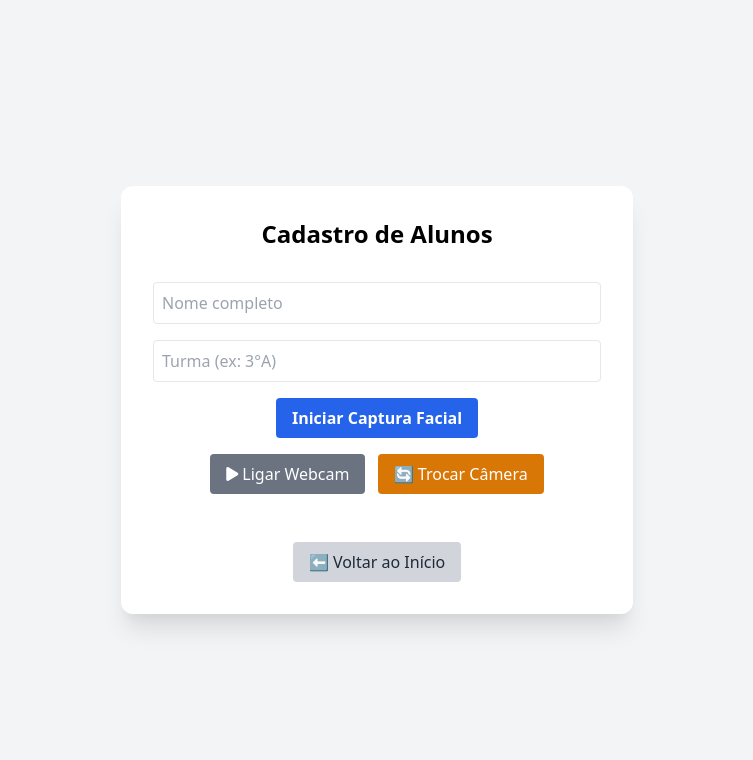
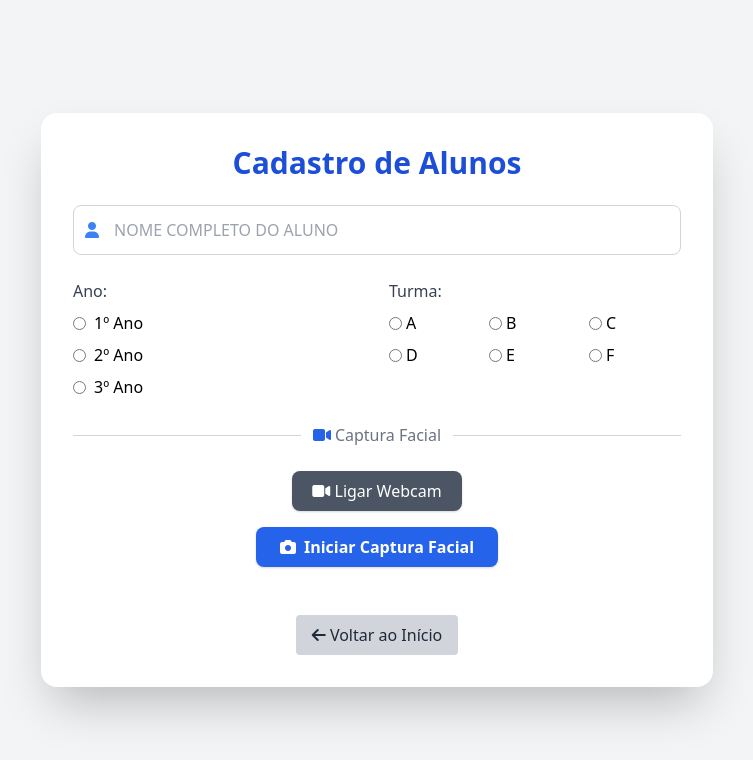
Before and after one commit to angelluzk/reconhecimento_facial, a Flask app: page /cadastro in a window 1280 px wide. Shown: the top 760 px of the page, without its empty margins (263-1016 px from the left). Run offline with Flask 3, Linux system fonts and the light colour scheme; some libraries are stand-ins or nearby versions.

Commit message:
Commit: Atualizações e Correções importantes

```diff
--- a/modulo1_reconhecimento/cadastro.py
+++ b/modulo1_reconhecimento/cadastro.py
@@ -59,12 +59,14 @@ def gerar_embedding(face_img):
         return None
     return faces[0].embedding
 
-def processar_cadastro_web(nome, turma, turno, imagem_bytes, index):
+def processar_cadastro_web(nome, ano, turma_letra, turno, imagem_bytes, index):
     turno = (turno or '').strip()
     if not turno:
         turno = 'integral'
 
-    nome_formatado = nome.strip()
+    turma = f"{ano} {turma_letra}"
+
+    nome_formatado = nome.strip().upper()
     nome_arquivo = nome_para_arquivo(nome_formatado)
 
     caminho_foto, face_img = salvar_foto_no_disco(nome_arquivo, index, imagem_bytes)
--- a/web/app.py
+++ b/web/app.py
@@ -146,11 +146,12 @@ def cadastrar_aluno():
     try:
         nome = request.form['nome']
         turno = request.form['turno']
+        ano = request.form['ano']
         turma = request.form['turma']
         index = int(request.form.get('index', '1'))
         imagem_bytes = request.files['foto'].read()
 
-        processar_cadastro_web(nome, turma, turno, imagem_bytes, index)
+        processar_cadastro_web(nome, ano, turma, turno, imagem_bytes, index)
 
         if index == 10:
             total = recarregar_embeddings()
--- a/web/static/css/cadastro.css
+++ b/web/static/css/cadastro.css
@@ -4,7 +4,7 @@
 
 #video {
   border: 2px solid #D1D5DB;
-    box-shadow: 0 2px 4px rgba(0,0,0,0.1);
+  box-shadow: 0 2px 8px rgba(0, 0, 0, 0.1);
   border-radius: 0.5rem;
 }
 
@@ -20,7 +20,7 @@
   display: flex;
   align-items: center;
   justify-content: center;
-    box-shadow: 0 1px 2px rgba(0,0,0,0.1);
+  box-shadow: 0 1px 2px rgba(0, 0, 0, 0.1);
   transition: background-color 0.2s, color 0.2s;
 }
 
@@ -28,3 +28,18 @@
   background-color: #f3f4f6;
   color: #EF4444;
 }
+
+.radio-group label {
+  margin-right: 10px;
+  font-weight: normal;
+}
+
+#loader .fa-spinner {
+  animation: spin 1s linear infinite;
+}
+
+@keyframes spin {
+  to {
+    transform: rotate(360deg);
+  }
+}
--- a/web/static/js/cadastro.js
+++ b/web/static/js/cadastro.js
@@ -9,8 +9,8 @@ const repetirBtn = document.getElementById('repetirCadastro');
 const successSound = document.getElementById('successSound');
 const botaoWebcam = document.getElementById('botao-webcam');
 const botaoCaptura = document.getElementById('botao-captura');
-const botaoTrocarCamera = document.getElementById('botao-trocar-camera');
 const fecharModalBtn = document.getElementById('fecharModal');
+const loader = document.getElementById('loader');
 
 let stream = null;
 let webcamLigada = false;
@@ -49,37 +49,32 @@ botaoWebcam.addEventListener("click", () => {
   webcamLigada ? desligarWebcam() : ligarWebcam();
 });
 
-botaoTrocarCamera.addEventListener("click", () => {
-  cameraFrontal = !cameraFrontal;
-  if (webcamLigada) ligarWebcam();
-});
-
-navigator.mediaDevices.enumerateDevices().then(devices => {
-  const cameras = devices.filter(device => device.kind === 'videoinput');
-  if (cameras.length <= 1) {
-    botaoTrocarCamera.classList.add('hidden');
-  }
-});
-
-form.addEventListener('submit', async e => {
+botaoCaptura.addEventListener('click', async e => {
   e.preventDefault();
   if (bloqueado) return;
   bloqueado = true;
 
   if (!webcamLigada) {
-    alert("Ligue a webcam antes de iniciar a captura!!");
+    alert("Ligue a webcam antes de iniciar a captura!");
     bloqueado = false;
     return;
   }
 
   previewContainer.innerHTML = "";
+
   const formData = new FormData(form);
-  const nomeOriginal = formData.get('nome').trim();
+
+  const nomeOriginal = formData.get('nome').trim().toUpperCase();
   const turno = formData.get('turno') || 'integral';
-  const turma = formData.get('turma');
 
-  if (!nomeOriginal || !turma) {
-    alert("Preencha todos os campos!!");
+  const anoSelecionado = form.querySelector('input[name="ano"]:checked');
+  const turmaSelecionada = form.querySelector('input[name="turma"]:checked');
+
+  const ano = anoSelecionado ? anoSelecionado.value : "";
+  const turma = turmaSelecionada ? turmaSelecionada.value : "";
+
+  if (!nomeOriginal || !ano || !turma) {
+    alert("Preencha todos os campos!");
     bloqueado = false;
     return;
   }
@@ -89,8 +84,10 @@ form.addEventListener('submit', async e => {
     .replace(/\W+/g, "_")
     .replace(/^_+|_+$/g, "");
 
-  statusText.textContent = "📸 Iniciando captura de imagens...";
   const totalFotos = 10;
+
+  if (loader) loader.classList.remove("hidden");
+  statusText.innerHTML = '<i class="fas fa-camera mr-1"></i> Iniciando captura de imagens...';
 
   for (let i = 1; i <= totalFotos; i++) {
     await new Promise(r => setTimeout(r, 500));
@@ -110,19 +107,27 @@ form.addEventListener('submit', async e => {
     uploadData.append('foto', blob, `${nomeArquivo}_${i}.jpg`);
     uploadData.append('nome', nomeOriginal);
     uploadData.append('turno', turno);
+    uploadData.append('ano', ano);
     uploadData.append('turma', turma);
     uploadData.append('index', i);
     uploadData.append('total', totalFotos);
 
-    await fetch('/cadastrar_aluno', {
+    const resposta = await fetch('/cadastrar_aluno', {
       method: 'POST',
       body: uploadData
     });
 
-    statusText.textContent = `📷 Captura ${i}/${totalFotos}`;
+    const json = await resposta.json();
+    if (!resposta.ok || !json.sucesso) {
+      alert(`Erro ao enviar imagem ${i}: ${json.erro || resposta.statusText}`);
+      break;
+    }
+
+    statusText.innerHTML = `<i class="fas fa-camera mr-1"></i> Captura ${i}/${totalFotos}`;
   }
 
   statusText.textContent = "";
+  if (loader) loader.classList.add("hidden");
   successSound.play();
   mostrarModal();
   desligarWebcam();
--- a/web/templates/cadastro.html
+++ b/web/templates/cadastro.html
@@ -5,20 +5,32 @@
   <meta charset="UTF-8" />
   <meta name="viewport" content="width=device-width, initial-scale=1.0" />
   <title>Cadastro de Alunos</title>
+
   <link href="https://cdn.jsdelivr.net/npm/tailwindcss@2.2.19/dist/tailwind.min.css" rel="stylesheet">
   <link rel="stylesheet" href="{{ url_for('static', filename='css/cadastro.css') }}">
+  <link rel="stylesheet" href="https://cdnjs.cloudflare.com/ajax/libs/font-awesome/6.5.0/css/all.min.css"
+    integrity="sha512-Avb2QiuDEEvB4bZJYdft2mNjVShBftLdPG8FJ0V7irTLQ8Uo0qcPxh4Plq7G5tGm0rU+1SPhVotteLpBERwTkw=="
+    crossorigin="anonymous" referrerpolicy="no-referrer" />
 </head>
 
 <body class="bg-gray-100 flex items-center justify-center min-h-screen">
-  <div class="bg-white shadow-xl rounded-xl p-8 w-full max-w-lg space-y-4">
-    <h1 class="text-2xl font-bold text-center">Cadastro de Alunos</h1>
+  <div class="bg-white shadow-2xl rounded-2xl p-8 w-full max-w-2xl space-y-6">
 
-    <form id="cadastro-form" class="space-y-4">
+    <h1 class="text-3xl font-bold text-center text-blue-700 mb-4">Cadastro de Alunos</h1>
+
+    <form id="cadastro-form" class="space-y-6 relative">
+
       <input type="hidden" name="turno" value="integral">
-      <input type="text" name="nome" placeholder="Nome completo" class="w-full p-2 border rounded" required>
 
-      <!-- Campo de turno comentado temporariamente -->
-      <!--
+      <div class="relative">
+        <span class="absolute inset-y-0 left-0 flex items-center pl-3 text-blue-500">
+          <i class="fa-solid fa-user"></i>
+        </span>
+        <input type="text" name="nome" placeholder="Nome completo do aluno" required
+          class="w-full pl-10 pr-4 py-3 border border-gray-300 rounded-lg focus:ring-2 focus:ring-blue-300 transition uppercase" />
+      </div>
+
+      <!-- Campo de turno comentado temporariamente
       <select name="turno" class="w-full p-2 border rounded" required>
         <option value="">Selecione o turno</option>
         <option value="manhã">Manhã</option>
@@ -27,49 +39,98 @@
       </select>
       -->
 
-      <input type="text" name="turma" placeholder="Turma (ex: 3°A)" class="w-full p-2 border rounded" required>
+      <div class="grid grid-cols-1 md:grid-cols-2 gap-6">
+        <div>
+          <label class="block text-gray-700 font-medium mb-2">Ano:</label>
+          <div class="space-y-2">
+            <label class="flex items-center space-x-2">
+              <input type="radio" name="ano" value="1º" required class="form-radio text-blue-600">
+              <span>1º Ano</span>
+            </label>
+            <label class="flex items-center space-x-2">
+              <input type="radio" name="ano" value="2º" class="form-radio text-blue-600">
+              <span>2º Ano</span>
+            </label>
+            <label class="flex items-center space-x-2">
+              <input type="radio" name="ano" value="3º" class="form-radio text-blue-600">
+              <span>3º Ano</span>
+            </label>
+          </div>
+        </div>
+
+        <div>
+          <label class="block text-gray-700 font-medium mb-2">Turma:</label>
+          <div class="grid grid-cols-3 gap-2">
+            {% for turma in ['A', 'B', 'C', 'D', 'E', 'F'] %}
+            <label class="flex items-center space-x-1">
+              <input type="radio" name="turma" value="{{ turma }}" required class="form-radio text-blue-600">
+              <span>{{ turma }}</span>
+            </label>
+            {% endfor %}
+          </div>
+        </div>
+      </div>
+
+      <div class="relative my-8">
+        <div class="absolute inset-0 flex items-center">
+          <div class="w-full border-t border-gray-300"></div>
+        </div>
+        <div class="relative flex justify-center">
+          <span class="bg-white px-3 text-gray-500 font-medium">
+            <i class="fa-solid fa-video mr-1 text-blue-600"></i>Captura Facial
+          </span>
+        </div>
+      </div>
+
+      <div id="webcam-container" class="relative space-y-4">
+
+        <div id="loader"
+          class="hidden absolute inset-0 flex items-center justify-center bg-white bg-opacity-80 z-20 rounded-lg">
+          <div class="animate-pulse text-blue-600 flex items-center gap-2 text-lg font-semibold">
+            <i class="fa-solid fa-spinner fa-spin fa-lg"></i>
+            Processando...
+          </div>
+        </div>
 
         <div class="text-center">
+          <button type="button" id="botao-webcam"
+            class="bg-gray-600 hover:bg-gray-700 text-white px-5 py-2 rounded-lg shadow transition transform hover:scale-105">
+            <i class="fa-solid fa-video"></i> Ligar Webcam
+          </button>
+        </div>
+
+        <video id="video" autoplay playsinline class="rounded w-full hidden shadow-lg border"></video>
+        <canvas id="canvas" class="hidden"></canvas>
+
+        <div class="flex justify-center">
           <button type="submit" id="botao-captura"
-          class="bg-blue-600 hover:bg-blue-700 text-white font-bold py-2 px-4 rounded">
+            class="bg-blue-600 hover:bg-blue-700 text-white font-bold py-2 px-6 rounded-lg shadow transition duration-300 transform hover:scale-105 flex items-center gap-2">
+            <i class="fa-solid fa-camera"></i>
             Iniciar Captura Facial
           </button>
         </div>
-    </form>
+
+        <div id="preview-container" class="grid grid-cols-2 sm:grid-cols-3 md:grid-cols-5 gap-2"></div>
+
+        <p id="status" class="text-center text-sm text-gray-500 mt-4 italic"></p>
 
         <div class="text-center">
-      <button id="botao-webcam" class="bg-gray-500 hover:bg-gray-600 text-white px-4 py-2 rounded mr-2">
-        <i class="fas fa-play mr-1"></i>Ligar Webcam
-      </button>
-      <button id="botao-trocar-camera" class="bg-yellow-600 hover:bg-yellow-700 text-white px-4 py-2 rounded">
-        🔄 Trocar Câmera
-      </button>
-    </div>
-
-    <div class="space-y-4">
-      <video id="video" autoplay playsinline class="rounded w-full hidden"></video>
-      <canvas id="canvas" class="hidden"></canvas>
-      <div id="preview-container" class="grid grid-cols-5 gap-2"></div>
-    </div>
-
-    <p id="status" class="text-center text-sm text-gray-600"></p>
-
-    <div class="text-center">
-      <a href="/" class="inline-block mt-4 bg-gray-300 hover:bg-gray-400 text-gray-800 py-2 px-4 rounded transition">
-        ⬅ Voltar ao Início
+          <a href="/"
+            class="inline-block mt-4 bg-gray-300 hover:bg-gray-400 text-gray-800 py-2 px-4 rounded transition">
+            <i class="fa-solid fa-arrow-left"></i> Voltar ao Início
           </a>
         </div>
       </div>
+    </form>
 
     <div id="successModal" class="fixed inset-0 hidden z-50 bg-black bg-opacity-50 flex items-center justify-center">
       <div id="modalContent"
         class="relative bg-white rounded-lg shadow-xl p-8 w-full max-w-sm text-center space-y-4 transform transition-transform scale-95">
-      <button id="fecharModal" class="botao-fechar-modal" aria-label="Fechar modal">
-        <svg xmlns="http://www.w3.org/2000/svg" class="h-4 w-4" fill="none" viewBox="0 0 24 24" stroke="currentColor">
-          <path stroke-linecap="round" stroke-linejoin="round" stroke-width="2" d="M6 18L18 6M6 6l12 12" />
-        </svg>
+        <button id="fecharModal" class="absolute top-2 right-2 text-gray-400 hover:text-gray-600"
+          aria-label="Fechar modal">
+          <i class="fa-solid fa-times"></i>
         </button>
-      <h2 class="text-2xl font-bold text-green-600">✅ Cadastro Concluído...</h2>
+        <h2 class="text-2xl font-bold text-green-600"><i class="fa-solid fa-check-circle"></i> Cadastro Concluído</h2>
         <p class="text-gray-700">O aluno foi cadastrado com sucesso!</p>
         <div class="flex justify-center gap-4">
           <a href="/" class="bg-blue-600 text-white px-4 py-2 rounded hover:bg-blue-700">Voltar</a>
```
Also changed, not shown: modulo1_reconhecimento/engine.py (+23 -5 lines), modulo1_reconhecimento/stream.py (+24 -14 lines), web/templates/relatorio.html (+10 -7 lines). Lines whose indentation alone changed are shown as unchanged.
